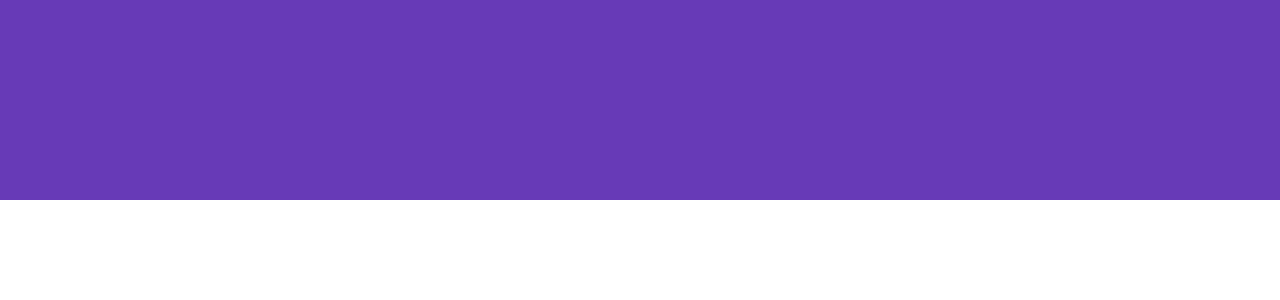
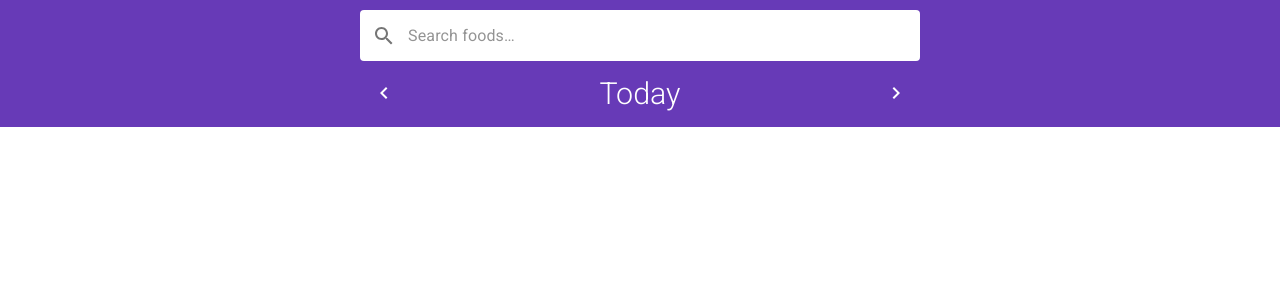
Before and after one commit to SeanZom/DietRoutine, a React (Create React App) app: page / in a window 1280 px wide. Shown: the top 300 px of the page. Built offline with nearby package versions, Linux system fonts and the light colour scheme.

Commit message:
Added HeadBar
1. added head bar;
2. initialized redux

```diff
--- a/public/index.html
+++ b/public/index.html
@@ -35,6 +35,7 @@
   </head>
   <body>
     <noscript>You need to enable JavaScript to run this app.</noscript>
+    <div id="modal"></div>
     <div id="root"></div>
     <!--
       This HTML file is a template.
--- /dev/null
+++ b/src/components/DateSwitcher.js
@@ -0,0 +1,44 @@
+import React from "react";
+import { makeStyles } from "@material-ui/core/styles";
+import IconButton from "@material-ui/core/IconButton";
+import ArrowLeftIcon from "@material-ui/icons/KeyboardArrowLeft";
+import ArrowRightcon from "@material-ui/icons/KeyboardArrowRight";
+
+const useStyles = makeStyles(theme => ({
+  root: {
+    display: "flex",
+    justifyContent: "space-between",
+    alignItems: 'center',
+    color: 'white',
+    width: '100%',
+    marginTop: theme.spacing(1),
+    [theme.breakpoints.up("sm")]: {
+      width: "560px",
+    },
+
+    '& h2': {
+      fontSize: '1.9rem',
+      fontWeight: 300,
+    }
+  },
+  icon: {
+    color: 'white',
+  }
+}));
+
+const DateSwitcher = () => {
+  const classes = useStyles();
+  return (
+    <div className={classes.root}>
+      <IconButton>
+        <ArrowLeftIcon className={classes.icon}/>
+      </IconButton>
+      <h2>Today</h2>
+      <IconButton>
+        <ArrowRightcon className={classes.icon}/>
+      </IconButton>
+    </div>
+  );
+};
+
+export default DateSwitcher;
--- a/src/components/HeadBar.js
+++ b/src/components/HeadBar.js
@@ -1,20 +1,45 @@
-import React from "react";
+import React, { useState } from "react";
 import { makeStyles } from "@material-ui/styles";
 
+import DateSwitcher from "./DateSwitcher";
+import SearchModal from "./SearchModal";
+import SearchBar from "./SearchBar";
 
 const useStyles = makeStyles(theme => ({
   root: {
-    padding: "0 10px",
+    padding: "10px",
     backgroundColor: theme.palette.primary.main,
-    height: 200
+    display: "flex",
+    flexDirection: "column",
+    alignItems: "center"
+  },
+  searchContainer: {
+    width: "100%",
+    [theme.breakpoints.up("sm")]: {
+      width: "560px"
+    }
   }
 }));
 
 const HeadBar = () => {
+  const [showModal, setShowModal] = useState(false);
+
+  const toggleModal = () => {
+    setShowModal(!showModal);
+  };
+
   const classes = useStyles();
   return (
     <div className={classes.root}>
 
+      <div className={classes.searchContainer} onClick={toggleModal}>
+        <SearchBar />
+      </div>
+
+      {/* Others */}
+      <DateSwitcher />
+
+      {showModal ? <SearchModal /> : null}
     </div>
   );
 };
--- /dev/null
+++ b/src/components/Modal.js
@@ -0,0 +1,21 @@
+import React, { useEffect, useRef } from "react";
+import { createPortal } from "react-dom";
+
+const Modal = ({children}) => {
+  const elRef = useRef(null);
+  if (!elRef.current) {
+    const div = document.createElement('div');
+    elRef.current = div;
+  }
+
+  useEffect(() => {
+    const modalRoot = document.getElementById('modal');
+    modalRoot.appendChild(elRef.current);
+
+    return () => modalRoot.removeChild(elRef.current);
+  }, []);
+
+  return createPortal(<div>{children}</div>, elRef.current);
+}
+
+export default Modal;
--- /dev/null
+++ b/src/components/SearchBar.js
@@ -0,0 +1,59 @@
+import React from "react";
+import { makeStyles } from "@material-ui/styles";
+import SearchIcon from "@material-ui/icons/Search";
+import InputBase from "@material-ui/core/InputBase";
+
+
+
+
+const useStyles = makeStyles(theme => ({
+  search: {
+    display: "flex",
+    alignItems: "center",
+    padding: theme.spacing(1),
+    borderRadius: theme.shape.borderRadius,
+    backgroundColor: theme.palette.common.white,
+    width: "100%",
+    [theme.breakpoints.up("sm")]: {
+      width: "560px"
+    }
+  },
+  searchIcon: {
+    width: theme.spacing(4),
+    height: "100%",
+    pointerEvents: "none",
+    display: "flex",
+    alignItems: "center",
+    justifyContent: "center",
+    color: "#757575"
+  },
+  inputRoot: {
+    flex: 1,
+    color: "inherit"
+  },
+  inputInput: {
+    padding: theme.spacing(1),
+    width: "100%"
+  }
+}));
+
+const SearchBar = () => {
+  const classes = useStyles();
+  return (
+    <div className={classes.search}>
+      <div className={classes.searchIcon}>
+        <SearchIcon />
+      </div>
+      <InputBase
+        placeholder="Search foods…"
+        classes={{
+          root: classes.inputRoot,
+          input: classes.inputInput
+        }}
+        inputProps={{ "aria-label": "search"}}
+      />
+    </div>
+  );
+};
+
+export default SearchBar;
--- /dev/null
+++ b/src/components/SearchModal.js
@@ -0,0 +1,27 @@
+import React from "react";
+import { makeStyles } from "@material-ui/styles";
+import Paper from '@material-ui/core/Paper';
+
+import Modal from "./Modal";
+import SearchBar from "./SearchBar";
+
+const useStyles = makeStyles(theme => ({
+  result: {
+    marginTop: '10px',
+  }
+}));
+
+const SearchModal = () => {
+  const classes = useStyles();
+
+  return (
+    <Modal>
+      <SearchBar />
+      <Paper className={classes.result}>
+        <h1>Paper here</h1>
+      </Paper>
+    </Modal>
+  );
+};
+
+export default SearchModal;
--- a/src/index.js
+++ b/src/index.js
@@ -1,8 +1,17 @@
-import React from 'react';
-import ReactDOM from 'react-dom';
-import App from './components/App'
+import React from "react";
+import ReactDOM from "react-dom";
+import { Provider } from "react-redux";
+import { createStore, applyMiddleware } from "redux";
+import thunk from "redux-thunk";
+import reducers from "./reducers";
+
+import App from "./components/App";
+
+const store = createStore(reducers, applyMiddleware(thunk));
 
 ReactDOM.render(
-  <App />,
-  document.getElementById('root')
+  <Provider store={store}>
+    <App />
+  </Provider>,
+  document.getElementById("root")
 );
--- /dev/null
+++ b/src/reducers/index.js
@@ -0,0 +1,5 @@
+import {combineReducers} from 'redux';
+
+export default combineReducers({
+  empty: {}
+});
--- a/src/styles/main.css
+++ b/src/styles/main.css
@@ -3,3 +3,25 @@
   margin: 0;
   box-sizing: border-box;
 }
+
+body {
+  font-family: "Roboto", sans-serif;
+}
+
+#modal {
+  padding: 10px;
+  background-color: rgba(0, 0, 0, 0.4);
+  position: fixed;
+  left: 0;
+  right: 0;
+  bottom: 0;
+  top: 0;
+  z-index: 10;
+  display: flex;
+  flex-direction: column;
+  align-items: center;
+}
+
+#modal:empty {
+  display: none;
+}
```
Also changed, not shown: package.json (+6 -1 lines), 2 other files (tests, documents, lock files or other folders).
